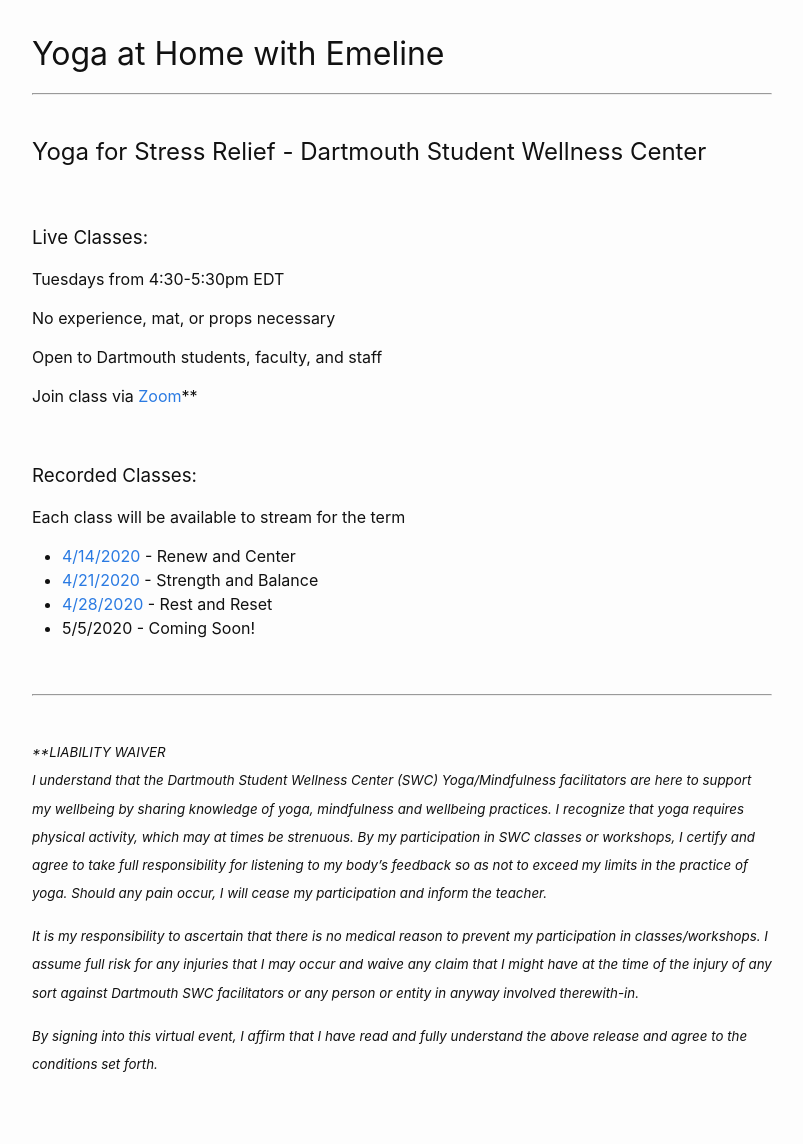
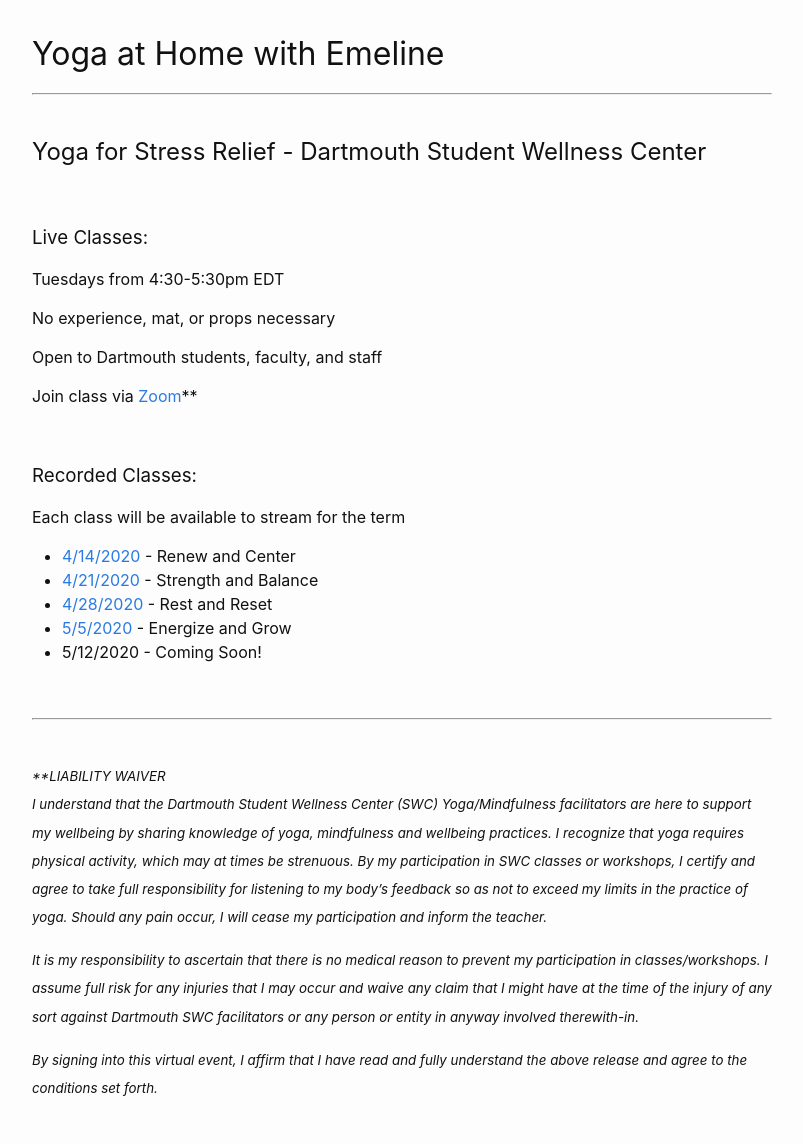
Before and after one commit to emelineclarke/yoga, a Jekyll site: the page built from index.markdown, in a window 1280 px wide. Shown: the whole page, without its empty margins (238-1041 px from the left). Built offline with Jekyll 4.4.1, drawn with Linux system fonts in a browser that asks for light colours; before the commit the page ends 1120 px from its top, so only the background shows below that.

Commit message:
New class

```diff
--- a/index.markdown
+++ b/index.markdown
@@ -24,7 +24,8 @@ Each class will be available to stream for the term
 - [4/14/2020](https://dartmouth.zoom.us/rec/share/_OB4DvLpxyRJYpHJ60GPfJccTqXjeaa8hCRP-fAMykp1omfyuNvhAbBZKI8kKpoh) - Renew and Center
 - [4/21/2020](https://dartmouth.zoom.us/rec/share/-ZUpDenyxkxOHdbz6nj8eKEvQYH3eaa81CFI-6demU_L2jLOMvbVrvH3XA8iUqYi) - Strength and Balance
 - [4/28/2020](https://dartmouth.zoom.us/rec/share/7vxECb7J031Of6vzxmzgW6E5G4HJaaa81ylKrvNZmhv5maM_GWmRUWNUNAVdEEw9) - Rest and Reset
-- 5/5/2020 - Coming Soon!
+- [5/5/2020](https://dartmouth.zoom.us/rec/share/6e0qdJbvyzhOYIXL0wacXKc4WbTKX6a8gXAZrPYJmh0-GPkWMmgqFChBuKPIK0kw) - Energize and Grow
+- 5/12/2020 - Coming Soon!
 
 <br/>
 
```
